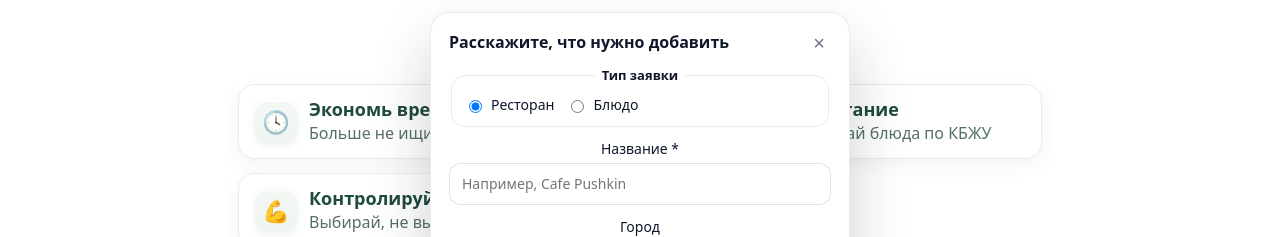
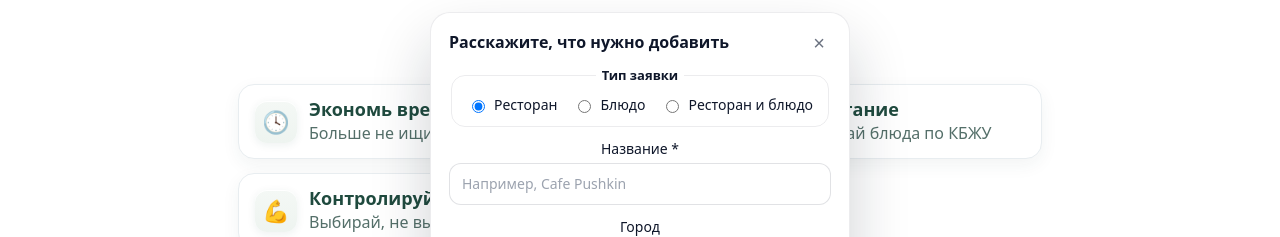
Before and after one commit to dsavastyan/restaurantsecret-web, a React (Vite) app: page / in a window 1280 px wide. Both pictures are taken after a click on the button "Не нашли нужный ресторан или блюдо?". Shown: the part 563-800 px from the top of the page. Built offline with nearby package versions, Linux system fonts and the light colour scheme; no server answers.

Commit message:
Update suggest form layout

```diff
--- a/src/pages/Landing.jsx
+++ b/src/pages/Landing.jsx
@@ -236,8 +236,6 @@ function SuggestPopover({ onClose }) {
   const [type, setType] = useState('restaurant')
   const [name, setName] = useState('')
   const [city, setCity] = useState('')
-  const [url, setUrl] = useState('')
-  const [comment, setComment] = useState('')
   const [email, setEmail] = useState('')
   const [validationError, setValidationError] = useState('')
   const [submitting, setSubmitting] = useState(false)
@@ -259,8 +257,6 @@ function SuggestPopover({ onClose }) {
           type,
           name: trimmedName,
           city: city.trim() || null,
-          url: url.trim() || null,
-          comment: comment.trim() || null,
           email: email.trim() || null,
         },
         accessTokenOrUndefined
@@ -269,8 +265,6 @@ function SuggestPopover({ onClose }) {
       setType('restaurant')
       setName('')
       setCity('')
-      setUrl('')
-      setComment('')
       setEmail('')
       onClose?.()
     } catch (error) {
@@ -300,6 +294,16 @@ function SuggestPopover({ onClose }) {
             <input type="radio" name="suggest-type" value="dish" checked={type === 'dish'} onChange={() => setType('dish')} />
             Блюдо
           </label>
+          <label className="suggest-popover__choice">
+            <input
+              type="radio"
+              name="suggest-type"
+              value="restaurant-and-dish"
+              checked={type === 'restaurant-and-dish'}
+              onChange={() => setType('restaurant-and-dish')}
+            />
+            Ресторан и блюдо
+          </label>
         </fieldset>
 
         <label className="suggest-popover__field">
@@ -308,7 +312,13 @@ function SuggestPopover({ onClose }) {
             type="text"
             value={name}
             onChange={(event) => setName(event.target.value)}
-            placeholder={type === 'restaurant' ? 'Например, Cafe Pushkin' : 'Например, Том ям'}
+            placeholder={
+              type === 'restaurant'
+                ? 'Например, Cafe Pushkin'
+                : type === 'dish'
+                  ? 'Например, Том ям'
+                  : 'Например, Cafe Pushkin + Том ям'
+            }
             required
           />
         </label>
@@ -316,16 +326,6 @@ function SuggestPopover({ onClose }) {
         <label className="suggest-popover__field">
           <span>Город</span>
           <input type="text" value={city} onChange={(event) => setCity(event.target.value)} placeholder="Москва" />
-        </label>
-
-        <label className="suggest-popover__field">
-          <span>Ссылка</span>
-          <input type="url" value={url} onChange={(event) => setUrl(event.target.value)} placeholder="https://" inputMode="url" />
-        </label>
-
-        <label className="suggest-popover__field">
-          <span>Комментарий</span>
-          <textarea value={comment} onChange={(event) => setComment(event.target.value)} rows={3} placeholder="Что именно нужно добавить" />
         </label>
 
         <label className="suggest-popover__field">
--- a/src/styles.css
+++ b/src/styles.css
@@ -1688,7 +1688,8 @@ body.tg-dark .login__alert {
   padding: 10px 12px;
   display: flex;
   flex-wrap: wrap;
-  gap: 12px;
+  gap: 16px;
+  justify-content: center;
 }
 
 .suggest-popover__legend {
@@ -1719,6 +1720,13 @@ body.tg-dark .login__alert {
   padding: 10px 12px;
   font: inherit;
   resize: vertical;
+  background: #fff;
+  color: #0f172a;
+}
+
+.suggest-popover__field input::placeholder,
+.suggest-popover__field textarea::placeholder {
+  color: #9ca3af;
 }
 
 .suggest-popover__field textarea {
```
